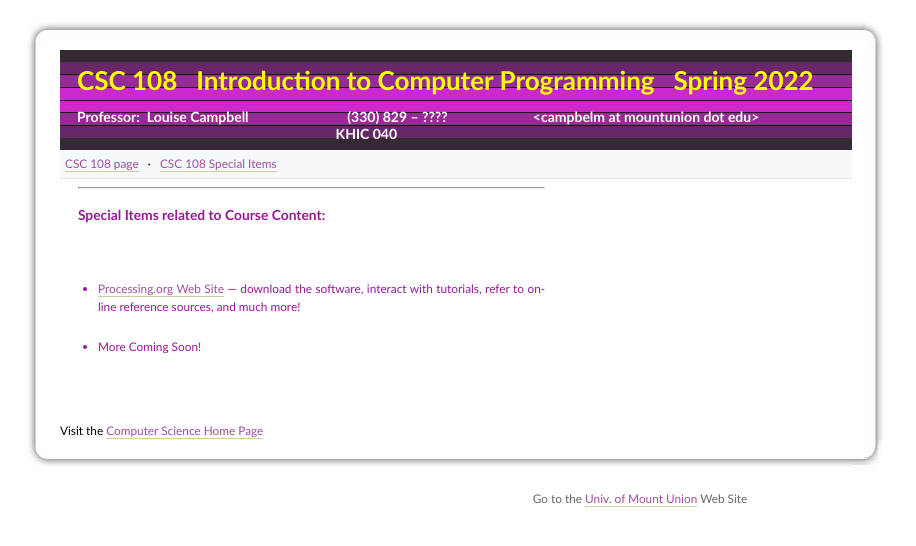
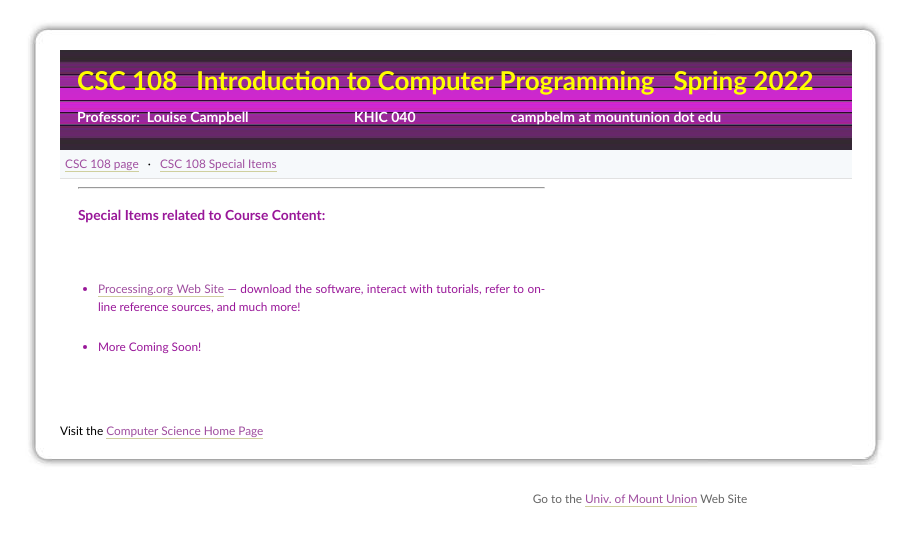
Before and after one commit to cs-courses-mountunion/CSC108Spring2022, a plain HTML site: page specialitems108.html in a window 1280 px wide. Shown: the whole page, without its empty margins (0-916 px from the left). Drawn offline with Linux system fonts and the light colour scheme.

Commit message:
Update specialitems108.html

```diff
--- a/specialitems108.html
+++ b/specialitems108.html
@@ -20,21 +20,11 @@
 <h2>Professor:&nbsp; Louise Campbell
     &nbsp; &nbsp; &nbsp; &nbsp; &nbsp; &nbsp;
     &nbsp; &nbsp; &nbsp; &nbsp; &nbsp; &nbsp;
-	&nbsp; &nbsp;
-	(330) 829 &ndash; ????
-	&nbsp; &nbsp; &nbsp;
-	&nbsp; &nbsp; &nbsp; &nbsp; &nbsp; &nbsp; &nbsp; &nbsp; &nbsp;
-	&lt;campbelm at mountunion dot edu&gt; <br/>
-    &nbsp; &nbsp; &nbsp; &nbsp; &nbsp; &nbsp;
-    &nbsp; &nbsp; &nbsp; &nbsp; &nbsp; &nbsp;
-	&nbsp; &nbsp; &nbsp; &nbsp; &nbsp; &nbsp;
-	&nbsp; &nbsp; &nbsp; &nbsp; &nbsp; &nbsp;
-	&nbsp; &nbsp; &nbsp; &nbsp; &nbsp; &nbsp;
-	&nbsp; &nbsp; &nbsp; &nbsp; &nbsp; &nbsp;
-	&nbsp; &nbsp;  KHIC 040
-	&nbsp; &nbsp; &nbsp; &nbsp; &nbsp; &nbsp;
-	&nbsp; &nbsp; &nbsp;
-	&nbsp; &nbsp; &nbsp; &nbsp; &nbsp; &nbsp; &nbsp; &nbsp; &nbsp; &nbsp; &nbsp;
+	&nbsp; &nbsp;&nbsp;&nbsp;
+	KHIC 040
+	&nbsp; &nbsp; &nbsp;&nbsp;&nbsp;
+	&nbsp; &nbsp; &nbsp; &nbsp; &nbsp; &nbsp; &nbsp; &nbsp; &nbsp;&nbsp;
+	campbelm at mountunion dot edu
 	</h2>
 </div>
 <div class="breadcrumbs">
```
